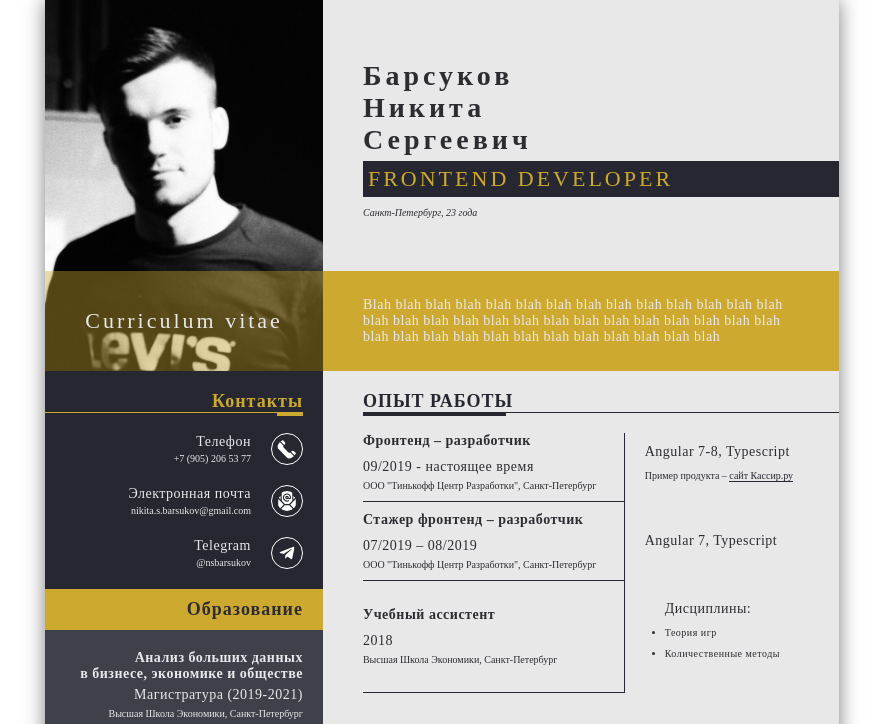
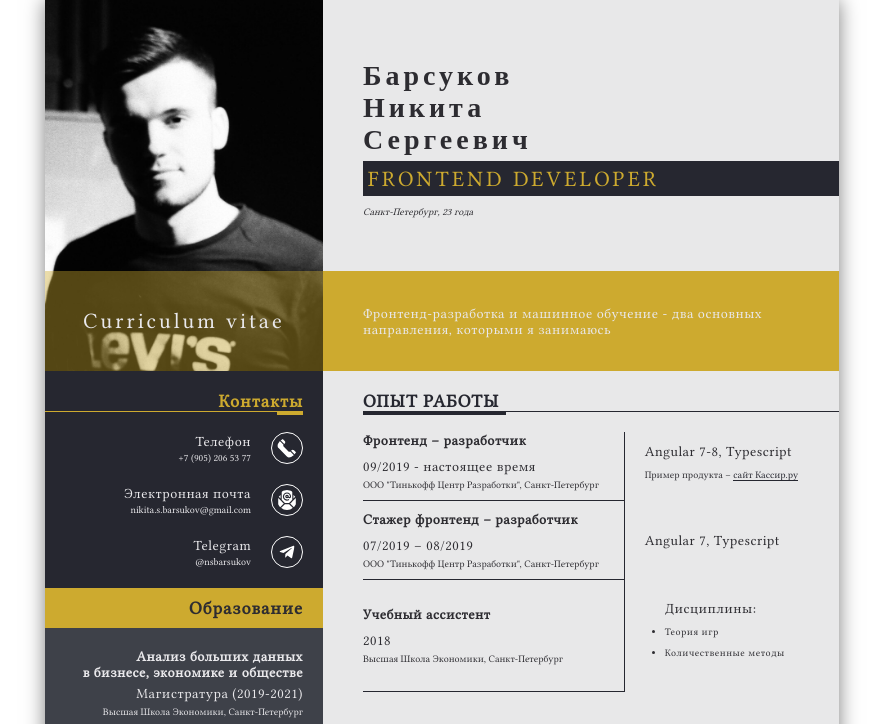
Before and after one commit to nsbarsukov/cv, a website: page cv-template/cv-template.html in a window 1280 px wide. Shown: the top 724 px of the page, without its empty margins (198-1081 px from the left). Drawn offline with nearby package versions, Linux system fonts and the light colour scheme.

Commit message:
rm legacy code

```diff
--- a/cv-template/cv-template.html
+++ b/cv-template/cv-template.html
@@ -23,10 +23,8 @@
 
 			<div class="brief-info__bio">
 			<span class="bio-text">
-				Blah blah blah blah blah blah blah blah blah blah
-				blah blah blah blah blah blah blah blah blah blah
-				blah blah blah blah blah blah blah blah blah blah
-				blah blah blah blah blah blah blah blah blah blah
+				Фронтенд-разработка и машинное обучение - два основных направления,
+				которыми я занимаюсь
 			</span>
 			</div>
 		</div>
--- a/cv-template/cv-template.less
+++ b/cv-template/cv-template.less
@@ -21,6 +21,7 @@ body {
 .a4-page {
     display: flex;
     flex-direction: column;
+    overflow: hidden;
     width: 210mm;
     height: 297mm;
     background-color: rgb(232, 232, 233);
@@ -314,278 +315,3 @@ body {
         }
     }
 }
-
-//body > div > div {
-//  font-family: LibertineCaps;
-//  font-size: 11px;
-//  letter-spacing: 2px;
-//  width: 40%;
-//}
-//
-//body > div > div:nth-child(1) {
-//  width: 100%;
-//  font-size: 32px;
-//  letter-spacing: 6px;
-//  text-align: center;
-//  line-height: 50%;
-//}
-//
-//body > div > div:nth-child(2) {
-//  float: left;
-//}
-//
-//body > div > div:nth-child(3) {
-//  float: right;
-//  text-align: right;
-//}
-//
-//body > div {
-//  margin-bottom: 40px;
-//}
-//
-//
-//
-//
-//
-//
-//
-//
-//
-//body > span:before {
-//  display: block;
-//  width: 100%;
-//  padding-bottom: 2px;
-//  border-bottom: 1px black solid;
-//  font-family: LibertineBold;
-//  font-weight: bold;
-//  content: attr(name);
-//}
-//
-//body > span {
-//  display: block;
-//  width: 100%;
-//  margin-bottom: 20px;
-//  clear: both;
-//}
-//
-//.left {
-//  float: left;
-//  width: 60%;
-//  margin-bottom: 30px;
-//}
-//
-//.right {
-//  float: right;
-//  width: 37.5%;
-//  clear: none;
-//  margin-bottom: 30px;
-//}
-//
-//
-//
-//
-//
-//div[date]:before {
-//  float: right;
-//  font-weight: normal;
-//  font-style: normal;
-//  text-align: right;
-//  content: attr(date);
-//}
-//
-//div[date] {
-//  float: left;
-//  width: 96%;
-//}
-//
-//div[date] + * {
-//  clear: both;
-//}
-//
-//div[detail]:after {
-//  font-family: LibertineItalic;
-//  font-style: normal;
-//  font-weight: normal;
-//  margin-left: 20px;
-//  content: attr(detail);
-//}
-//
-//
-//
-//
-//
-//body > span > div {
-//  font-weight: bold;
-//  margin-left: 20px;
-//  margin-top: 5px;
-//}
-//body > span.long > div {
-//  margin-bottom: 15px;
-//}
-//
-//body > span span {
-//  display: block;
-//  margin-left: 30px;
-//}
-//body > span.long span {
-//  margin-top: 15px;
-//}
-//body > span.long strong + span {
-//  margin-top: 0;
-//}
-//
-//body > span > span {
-//  margin-left: 50px;
-//  margin-bottom: 15px;
-//}
-//
-//body > span > *:last-child {
-//  margin-bottom: 0;
-//}
-//
-//
-//
-//
-//.compact > div:before {
-//  float: left;
-//  width: 20%;
-//  margin-left: 20px;
-//  text-align: left;
-//  font-family: LibertineBold;
-//  font-weight: bold;
-//  content: attr(name);
-//}
-//
-//.compact > div {
-//  float: right;
-//  width: 100%;
-//  font-family: Libertine;
-//  font-weight: normal;
-//  transform: translateX(10px);
-//}
-//
-//.compact > div:last-child {
-//  margin-bottom: 20px;
-//}
-//
-//
-//
-//
-//
-//ul {
-//  margin: 0px;
-//}
-//
-//
-//
-//
-//
-//
-//
-//
-//
-//
-//
-//
-//
-//slash:before, point:before, gap:before, dash:before{
-//  margin: 0px 5px;
-//}
-//
-//slash:before {
-//  content: '/';
-//}
-//
-//point:before {
-//  content: '\2022';
-//}
-//
-//gap:before {
-//  content: '\0000a0';
-//}
-//
-//dash:before {
-//  content: '\2013';
-//}
-//
-//
-//
-//b, b > *, strong, strong > *, th, th > * {
-//  font-family: LibertineBold;
-//  font-weight: normal;
-//}
-//
-//tr {
-//  height: 25px;
-//}
-//
-//strong {
-//  margin-right: 15px;
-//}
-//
-//br + strong {
-//  margin-top: 5px;
-//  display: inline-block;
-//}
-//
-//
-//i {
-//  font-family: LibertineItalic;
-//  font-style: normal;
-//}
-//
-//
-//a {
-//  text-decoration: none;
-//  color: #000099;
-//}
-//
-//
-//table {
-//  width: 96%;
-//  margin-left: 20px;
-//  border: 0;
-//}
-//
-//th, td {
-//  text-align: left;
-//}
-//
-//
-//body > span:last-child {
-//  padding-bottom: 50px;
-//}
-//
-//
-//* {
-//  font-family: Libertine;
-//  font-size: 14px;
-//
-//  -ms-word-break: break-all;
-//  word-break: break-all;
-//  word-break: break-word;
-//  word-break: hyphenate;
-//  -webkit-hyphens: auto;
-//  -moz-hyphens: auto;
-//  hyphens: auto;
-//}
-//
-//@font-face {
-//  font-family: 'Libertine';
-//  src: url('../fonts/LinLibertine_R.woff');
-//}
-//
-//@font-face {
-//  font-family: 'LibertineBold';
-//  src: url('../fonts/LinLibertine_RB.woff');
-//}
-//
-//@font-face {
-//  font-family: 'LibertineItalic';
-//  src: url('../fonts/LinLibertine_RI.woff');
-//}
-//
-//@font-face {
-//  font-family: 'LibertineCaps';
-//  src: url('../fonts/LinLibertine_aS.woff');
-//}
--- a/styles/mixins.less
+++ b/styles/mixins.less
@@ -2,20 +2,24 @@
 
 /* Typography */
 .s-text() {
+    font-family: Libertine;
     font-size: @s-text-size;
 }
 
 .m-text() {
+    font-family: Libertine;
     letter-spacing: .5px;
     font-size: @m-text-size;
 }
 
 .l-text() {
+    font-family: Libertine;
     letter-spacing: 1px;
     font-size: @l-text-size;
 }
 
 .xl-text() {
+    font-family: Libertine;
     font-size: @xl-text-size;
     letter-spacing: 3px;
 }
@@ -81,3 +85,8 @@
         }
     }
 }
+
+@font-face {
+    font-family: 'Libertine';
+    src: url('../fonts/LinLibertine_R.woff');
+}
```
